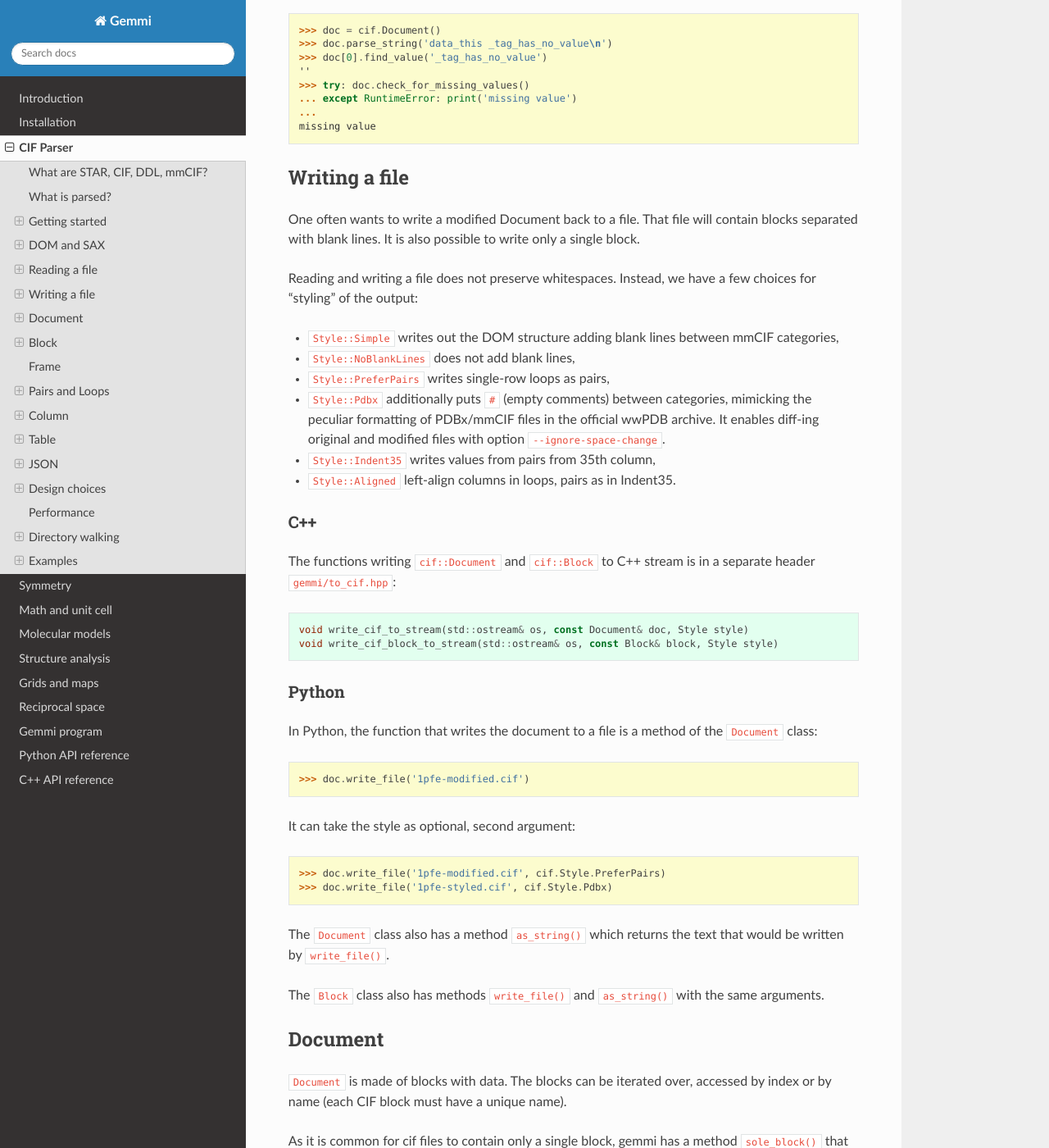
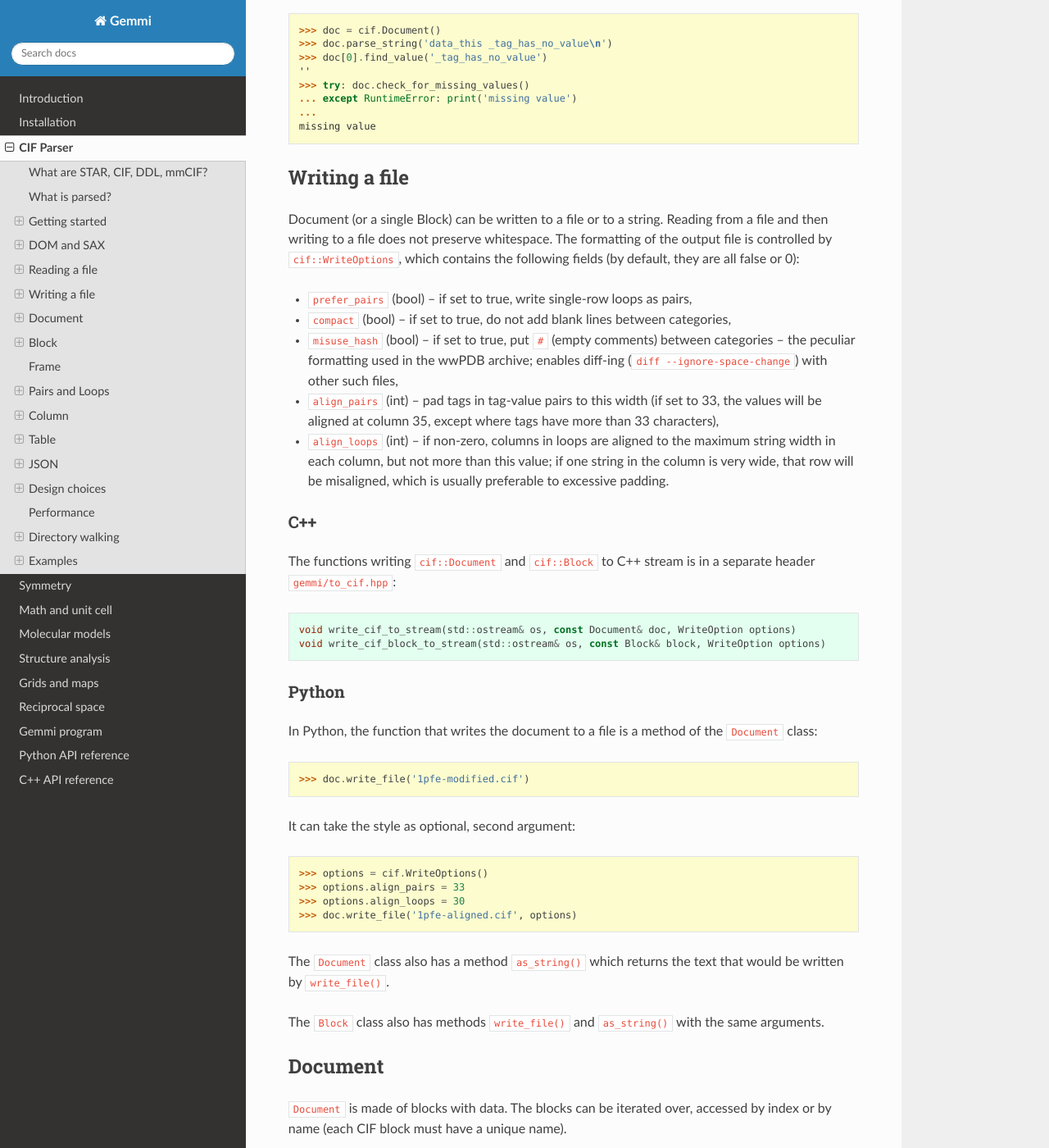
Before and after one commit to project-gemmi/gemmi, a Sphinx documentation site: the page built from docs/cif.rst, in a window 1280 px wide and 1400 px high, scrolled down 7622 px. Shown: the whole window at 82% size. Built offline with Sphinx 7.4.7 and the Read the Docs theme 2.0.0, drawn with Linux system fonts in a browser that asks for light colours.

Commit message:
more flexible CIF formatting
closes #247

```diff
--- a/docs/cif.rst
+++ b/docs/cif.rst
@@ -407,24 +407,23 @@ sequence with ``Document.parse_string()`` doing the main job:
 Writing a file
 ==============
 
-One often wants to write a modified Document back to a file.
-That file will contain blocks separated with blank lines.
-It is also possible to write only a single block.
-
-Reading and writing a file does not preserve whitespaces.
-Instead, we have a few choices for "styling" of the output:
-
-* ``Style::Simple`` writes out the DOM structure adding blank lines between
-  mmCIF categories,
-* ``Style::NoBlankLines`` does not add blank lines,
-* ``Style::PreferPairs`` writes single-row loops as pairs,
-* ``Style::Pdbx`` additionally puts ``#`` (empty comments) between categories,
-  mimicking the peculiar formatting of PDBx/mmCIF files in the official
-  wwPDB archive. It enables diff-ing original and modified files with
-  option ``--ignore-space-change``.
-* ``Style::Indent35`` writes values from pairs from 35th column,
-* ``Style::Aligned`` left-align columns in loops, pairs as in Indent35.
-
+Document (or a single Block) can be written to a file or to a string.
+Reading from a file and then writing to a file does not preserve whitespace.
+The formatting of the output file is controlled by ``cif::WriteOptions``,
+which contains the following fields (by default, they are all false or 0):
+
+* ``prefer_pairs`` (bool) -- if set to true, write single-row loops as pairs,
+* ``compact`` (bool) -- if set to true, do not add blank lines between categories,
+* ``misuse_hash`` (bool) -- if set to true, put ``#`` (empty comments) between
+  categories -- the peculiar formatting used in the wwPDB archive;
+  enables diff-ing (``diff --ignore-space-change``) with other such files,
+* ``align_pairs`` (int) -- pad tags in tag-value pairs to this width
+  (if set to 33, the values will be aligned at column 35,
+  except where tags have more than 33 characters),
+* ``align_loops`` (int) -- if non-zero, columns in loops are aligned
+  to the maximum string width in each column, but not more than
+  this value; if one string in the column is very wide, that row will be
+  misaligned, which is usually preferable to excessive padding.
 
 C++
 ---
@@ -432,8 +431,8 @@ C++
 The functions writing ``cif::Document`` and ``cif::Block`` to C++ stream
 is in a separate header ``gemmi/to_cif.hpp``::
 
-  void write_cif_to_stream(std::ostream& os, const Document& doc, Style style)
-  void write_cif_block_to_stream(std::ostream& os, const Block& block, Style style)
+  void write_cif_to_stream(std::ostream& os, const Document& doc, WriteOption options)
+  void write_cif_block_to_stream(std::ostream& os, const Block& block, WriteOption options)
 
 Python
 ------
@@ -449,8 +448,10 @@ It can take the style as optional, second argument:
 
 .. doctest::
 
-  >>> doc.write_file('1pfe-modified.cif', cif.Style.PreferPairs)
-  >>> doc.write_file('1pfe-styled.cif', cif.Style.Pdbx)
+  >>> options = cif.WriteOptions()
+  >>> options.align_pairs = 33
+  >>> options.align_loops = 30
+  >>> doc.write_file('1pfe-aligned.cif', options)
 
 The ``Document`` class also has a method ``as_string()`` which returns
 the text that would be written by ``write_file()``.
```
Also changed, not shown: 10 other files.
